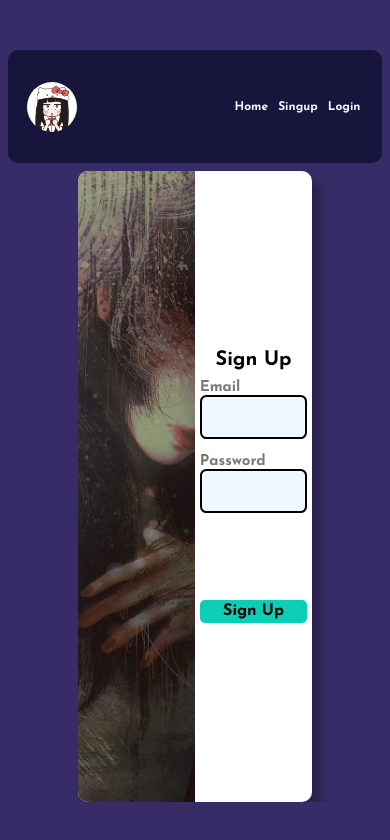
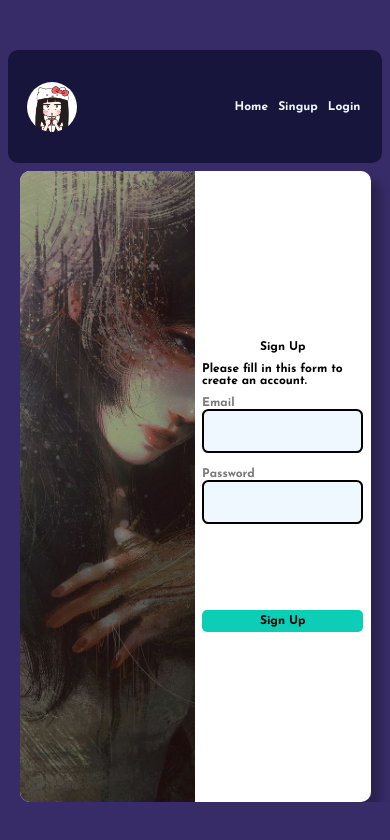
Before and after one commit to PrajwolGhimirepj/todoapp, a React (Vite) app: page /Newuser in a window 390 px wide. Shown: the top 840 px of the page. Built offline with nearby package versions, Linux system fonts and the light colour scheme; no server answers.

Commit message:
user login chnages

```diff
--- a/src/Lists/List.css
+++ b/src/Lists/List.css
@@ -9,6 +9,7 @@
   font-family: "Josefin Sans", sans-serif;
   font-optical-sizing: auto;
   font-style: initial;
+  font-size: 12px;
 }
 
 .appcontainer {
--- a/src/Login/Login.css
+++ b/src/Login/Login.css
@@ -222,3 +222,9 @@ a {
   font-family: poppins;
   font-style: normal;
 }
+
+@media (max-width: 700px) {
+  .container {
+    width: 90%;
+  }
+}
--- a/src/NewUser/NewUser.css
+++ b/src/NewUser/NewUser.css
@@ -65,7 +65,9 @@
   font-size: 20px;
   display: flex;
   align-items: center;
+  flex-direction: column;
   justify-content: center;
+  gap: 10px;
 }
 
 .tital-n {
@@ -121,3 +123,12 @@
   height: 10%;
   width: 100%;
 }
+.msg {
+  font-size: 12px;
+}
+
+@media (max-width: 700px) {
+  .newuser-box {
+    width: 90%;
+  }
+}
--- a/src/NewUser/NewUser.jsx
+++ b/src/NewUser/NewUser.jsx
@@ -59,7 +59,12 @@ const NewUser = () => {
           <img src="../Images/2.jpg" alt="login" />
         </div>
         <form className="form-n" onSubmit={handleSubmit}>
-          <div className="tital-n-t font">Sign Up</div>
+          <div className="tital-n-t font">
+            Sign Up
+            <p className="msg">
+              Please fill in this form to create an account.
+            </p>
+          </div>
           <div className="input-c">
             <div className="tital-n font">Email</div>
             <input
```
